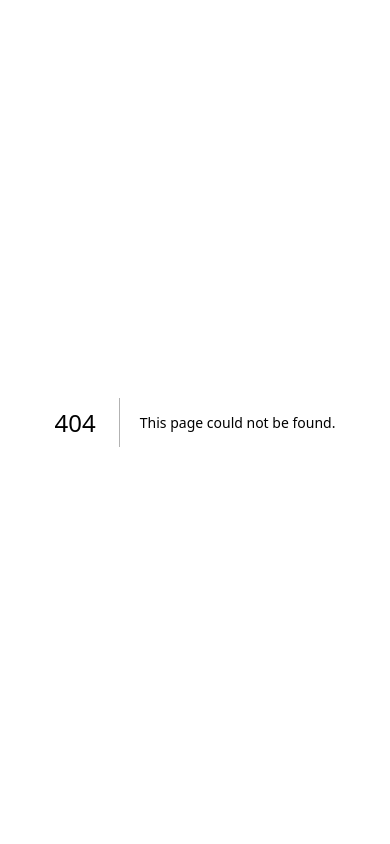
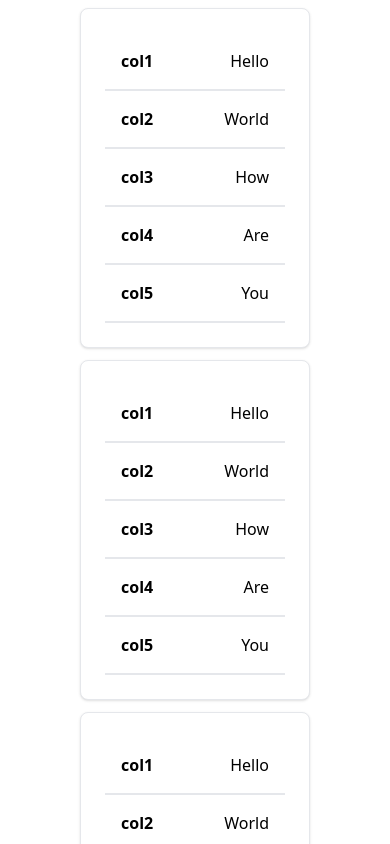
Before and after one commit to rajarshi-ch/longshot_assignment, a Next.js app: page /react_table in a window 390 px wide. Before the commit this address had no page. Shown: the top 844 px of the page. Built offline with nearby package versions, Linux system fonts and the light colour scheme.

Commit message:
Responsive table ui done

```diff
--- a/package.json
+++ b/package.json
@@ -17,12 +17,14 @@
     "react-dom": "18.2.0",
     "react-icons": "^4.7.1",
     "react-spring": "^9.5.5",
+    "react-table": "^7.8.0",
     "react-transition-group": "^4.4.5"
   },
   "devDependencies": {
     "@types/node": "18.11.3",
     "@types/react": "18.0.21",
     "@types/react-dom": "18.0.6",
+    "@types/react-table": "^7.7.14",
     "@types/react-transition-group": "^4.4.5",
     "autoprefixer": "^10.4.12",
     "postcss": "^8.4.18",
--- a/pages/index.tsx
+++ b/pages/index.tsx
@@ -65,6 +65,18 @@ const Home: NextPage = () => {
               A simple dashboard with CRUD operations .
             </p>
           </a>
+
+          <a
+            href="/react_table"
+            target="_blank"
+            rel="noopener noreferrer"
+            className="mt-6 w-96 rounded-xl border p-6 text-left hover:text-blue-600 focus:text-blue-600"
+          >
+            <h3 className="text-2xl font-bold">Responsive Table &rarr;</h3>
+            <p className="mt-4 text-xl">
+              A responsive table with filtering and sorting .
+            </p>
+          </a>
         </div>
       </main>
 
--- /dev/null
+++ b/pages/react_table.tsx
@@ -0,0 +1,34 @@
+import type { NextPage } from "next";
+import Head from "next/head";
+import ReactTable from "../views/react_table";
+
+const TablePage: NextPage = () => {
+  return (
+    <div className="flex min-h-screen flex-col items-center justify-center py-2">
+      <Head>
+        <title>Responsive Table</title>
+        <link rel="icon" href="/favicon.ico" />
+      </Head>
+
+      <main className="flex w-full flex-1 flex-col items-center justify-center px-20 text-center">
+        <ReactTable />
+      </main>
+
+      <footer className="flex h-24 w-full items-center justify-center border-t">
+        <a
+          className="flex items-center justify-center gap-2"
+          href="https://vercel.com?utm_source=create-next-app&utm_medium=default-template&utm_campaign=create-next-app"
+          target="_blank"
+          rel="noopener noreferrer"
+        >
+          Made by{" "}
+          <code className="rounded-md bg-gray-100 p-3 font-mono text-lg">
+            Rajarshi
+          </code>
+        </a>
+      </footer>
+    </div>
+  );
+};
+
+export default TablePage;
--- /dev/null
+++ b/views/react_table/components/row_card.tsx
@@ -0,0 +1,31 @@
+import { useEffect } from "react";
+
+export default function RowCards({ rows, headers }) {
+  useEffect(() => {
+    console.log(rows);
+    console.log(headers[0].headers);
+  }, []);
+
+  return (
+    <>
+      {rows.map((row) => {
+        return <RowCard values={row.values} />;
+      })}
+    </>
+  );
+}
+
+function RowCard({ values }) {
+  return (
+    <div className="w-full p-6 sm:hidden bg-white border border-gray-200 rounded-lg shadow dark:bg-gray-800 dark:border-gray-700 mb-3 hover:bg-gradient-to-r from-indigo-300 from-10% via-sky-300 via-30% to-emerald-300 to-90% hover:text-white">
+      {Object.keys(values).map((key) => {
+        return (
+          <tr className="flex justify-between border-b-2">
+            <td className="left-0 p-4 font-semibold">{key}</td>
+            <td className="right-0 p-4">{values[key]}</td>
+          </tr>
+        );
+      })}
+    </div>
+  );
+}
--- /dev/null
+++ b/views/react_table/index.tsx
@@ -0,0 +1,169 @@
+import React from "react";
+import { useTable } from "react-table";
+import RowCards from "./components/row_card";
+
+export default function ReactTable() {
+  const data = React.useMemo(
+    () => [
+      {
+        col1: "Hello",
+        col2: "World",
+        col3: "How",
+        col4: "Are",
+        col5: "You",
+      },
+      {
+        col1: "Hello",
+        col2: "World",
+        col3: "How",
+        col4: "Are",
+        col5: "You",
+      },
+      {
+        col1: "Hello",
+        col2: "World",
+        col3: "How",
+        col4: "Are",
+        col5: "You",
+      },
+      {
+        col1: "Hello",
+        col2: "World",
+        col3: "How",
+        col4: "Are",
+        col5: "You",
+      },
+      {
+        col1: "Hello",
+        col2: "World",
+        col3: "How",
+        col4: "Are",
+        col5: "You",
+      },
+      {
+        col1: "Hello",
+        col2: "World",
+        col3: "How",
+        col4: "Are",
+        col5: "You",
+      },
+      {
+        col1: "Hello",
+        col2: "World",
+        col3: "How",
+        col4: "Are",
+        col5: "You",
+      },
+      {
+        col1: "Hello",
+        col2: "World",
+        col3: "How",
+        col4: "Are",
+        col5: "You",
+      },
+      {
+        col1: "Hello",
+        col2: "World",
+        col3: "How",
+        col4: "Are",
+        col5: "You",
+      },
+    ],
+    []
+  );
+
+  const columns = React.useMemo(
+    () => [
+      {
+        Header: "Column 1",
+        accessor: "col1", // accessor is the "key" in the data
+      },
+      {
+        Header: "Column 2",
+        accessor: "col2",
+      },
+      {
+        Header: "Column 3",
+        accessor: "col3", // accessor is the "key" in the data
+      },
+      {
+        Header: "Column 4",
+        accessor: "col4",
+      },
+      {
+        Header: "Column 5",
+        accessor: "col5", // accessor is the "key" in the data
+      },
+    ],
+    []
+  );
+
+  const tableInstance = useTable({ columns, data });
+
+  const { getTableProps, getTableBodyProps, headerGroups, rows, prepareRow } =
+    tableInstance;
+
+  return (
+    <>
+      <table {...getTableProps()} className="w-full hidden sm:table">
+        <thead className="sticky top-0  border-separate">
+          {
+            // Loop over the header rows
+            headerGroups.map((headerGroup) => (
+              // Apply the header row props
+              <tr {...headerGroup.getHeaderGroupProps()}>
+                {
+                  // Loop over the headers in each row
+                  headerGroup.headers.map((column) => (
+                    // Apply the header cell props
+                    <th {...column.getHeaderProps()} className="p-4 bg-white">
+                      {
+                        // Render the header
+                        column.render("Header")
+                      }
+                    </th>
+                  ))
+                }
+              </tr>
+            ))
+          }
+        </thead>
+        {/* Apply the table body props */}
+        <tbody {...getTableBodyProps()}>
+          {
+            // Loop over the table rows
+            rows.map((row, index) => {
+              // Prepare the row for display
+              prepareRow(row);
+              return (
+                // Apply the row props
+                <tr
+                  {...row.getRowProps()}
+                  className={`${
+                    index % 2 == 0 ? "bg-blue-50" : ""
+                  } hover:bg-gradient-to-r from-indigo-300 from-10% via-sky-300 via-30% to-emerald-300 to-90% hover:text-white`}
+                >
+                  {
+                    // Loop over the rows cells
+                    row.cells.map((cell) => {
+                      // Apply the cell props
+                      return (
+                        <td {...cell.getCellProps()} className="p-10">
+                          {
+                            // Render the cell contents
+                            cell.render("Cell")
+                          }
+                        </td>
+                      );
+                    })
+                  }
+                </tr>
+              );
+            })
+          }
+        </tbody>
+      </table>
+      <RowCards rows={rows} headers={headerGroups} />
+    </>
+  );
+}
```
